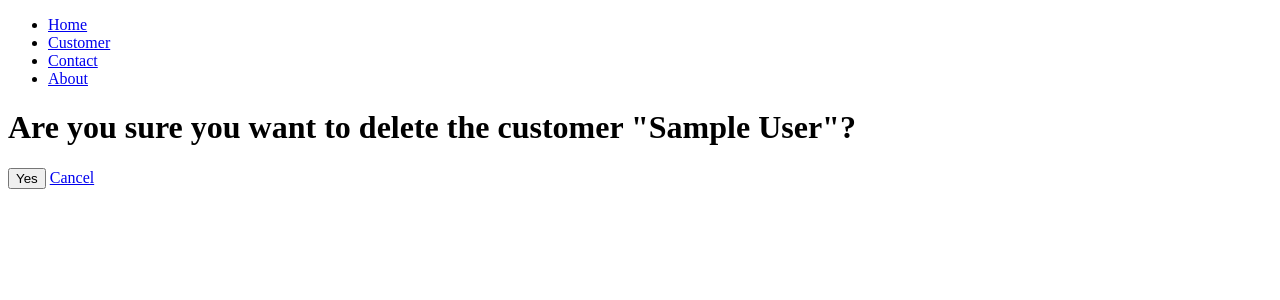
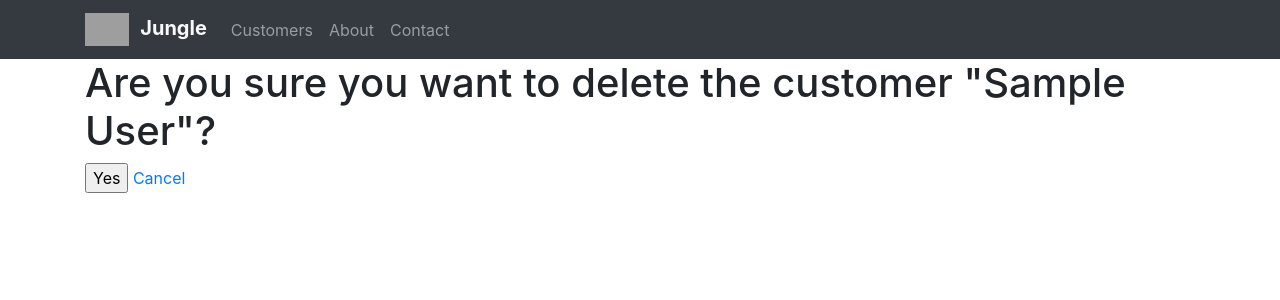
Before and after one commit to philiptbuckley/jungle, a Django app: page /customer/1/delete in a window 1280 px wide. Shown: the top 300 px of the page. Run offline with Django 3.2, Linux system fonts and the light colour scheme; tables that the repository leaves empty hold one stand-in row (values such as "Sample post"); some libraries are stand-ins or nearby versions; grey boxes are pictures that could not be loaded.

Commit message:
Added boostrap with vavbar

```diff
--- a/src/templates/base.html
+++ b/src/templates/base.html
@@ -1,12 +1,48 @@
 <!doctype html>
-<html>
-<head>
+<html lang="en">
+  <head>
+    <!-- Required meta tags -->
+    <meta charset="utf-8">
+    <meta name="viewport" content="width=device-width, initial-scale=1, shrink-to-fit=no">
+
+    <!-- Bootstrap CSS -->
+	<link rel="stylesheet" href="https://stackpath.bootstrapcdn.com/bootstrap/4.1.2/css/bootstrap.min.css" integrity="sha384-Smlep5jCw/wG7hdkwQ/Z5nLIefveQRIY9nfy6xoR1uRYBtpZgI6339F5dgvm/e9B" crossorigin="anonymous">
+
 	<title>The Jungle -- Dusty Ape World</title>
 </head>
+
 <body>
-	{% include 'navbar.html' %}
-	{% block content %}
-	replace me
-	{% endblock %}
+<!-- Image and text -->
+<nav class="navbar navbar-expand-md navbar-dark bg-dark">
+	<div class='container'>
+		<a class="navbar-brand text-light" href="/home/">
+			<img src="https://cdn.shopify.com/s/files/1/0272/3799/files/logo_3383b821-07a4-4a12-a717-4f368d9aec46_1000x192.png?v=1491306720" height="33" class="d-inline-block align-top" alt="">
+			&nbsp<strong>Jungle</strong>
+		</a>
+		<button class='navbar-toggler' type='button' data-toggle='collapse' data-target='#navbarCollapseLinks' aria-expanded='false' aria-label='Toggler Navigation'>
+			<span class='navbar-toggler-icon'></span>
+		</button>
+		<div class='collapse navbar-collapse' id='navbarCollapseLinks'>
+			<ul class='navbar-nav'>
+				<li class='nav-item'>
+					<a href='/customer/list' class='nav-link'>Customers</a>
+				</li>
+				<li class='nav-item'>
+					<a href='/about/' class='nav-link'>About</a>
+				</li>
+				<li class='nav-item'>
+					<a href='/contact/' class='nav-link'>Contact</a>
+				</li>
+			</ul>
+		</div>
+	</div>
+</nav>
+<div class='container'>
+	{% block content %}{% endblock %}
+</div>
+
+<script src="https://code.jquery.com/jquery-3.3.1.slim.min.js" integrity="sha384-q8i/X+965DzO0rT7abK41JStQIAqVgRVzpbzo5smXKp4YfRvH+8abtTE1Pi6jizo" crossorigin="anonymous"></script>
+<script src="https://cdnjs.cloudflare.com/ajax/libs/popper.js/1.14.3/umd/popper.min.js" integrity="sha384-ZMP7rVo3mIykV+2+9J3UJ46jBk0WLaUAdn689aCwoqbBJiSnjAK/l8WvCWPIPm49" crossorigin="anonymous"></script>
+<script src="https://stackpath.bootstrapcdn.com/bootstrap/4.1.2/js/bootstrap.min.js" integrity="sha384-o+RDsa0aLu++PJvFqy8fFScvbHFLtbvScb8AjopnFD+iEQ7wo/CG0xlczd+2O/em" crossorigin="anonymous"></script>
 </body>
 </html>
--- a/src/templates/navbar.html
+++ b/src/templates/navbar.html
@@ -1,3 +1,4 @@
+<div class="container">
 <nav>
 	<ul>
 		<li><a href="/">Home</a></li>
@@ -6,4 +7,4 @@
 		<li><a href="/about/">About</a></li>
 	</ul>
 </nav>
-</nav>
+</div>
```
